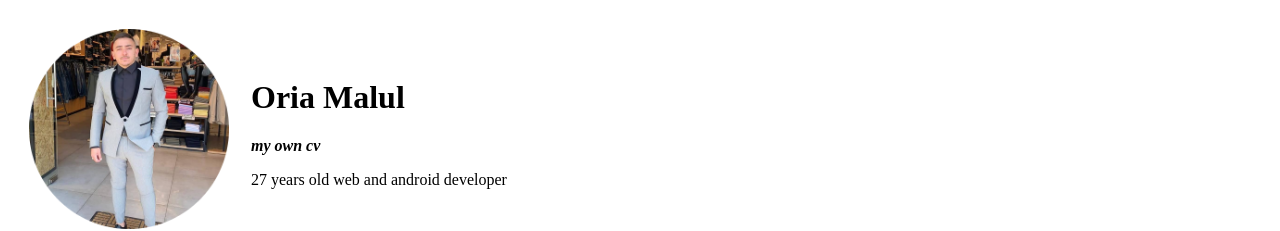
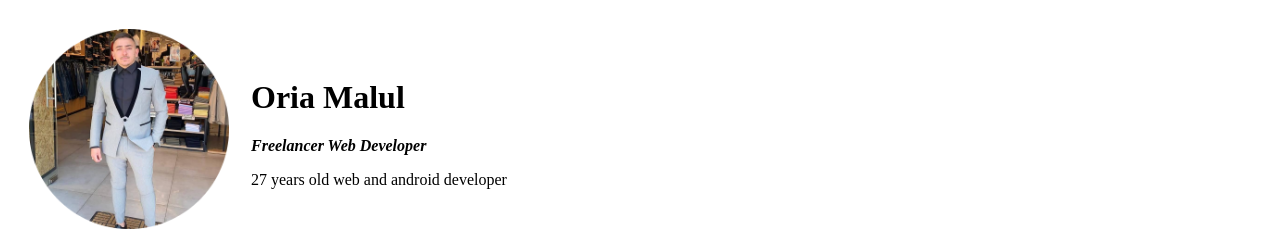
Before and after one commit to oriaoo/cv, a plain HTML site: page index.html in a window 1280 px wide. Shown: the top 231 px of the page. Drawn offline with Linux system fonts and the light colour scheme.

Commit message:
Update index.html

```diff
--- a/index.html
+++ b/index.html
@@ -12,7 +12,7 @@
       <td><img src="images/oria-modified.png" alt="oria cv" height="200" width="200"></td>
       <td>
         <h1>Oria Malul</h1>
-        <p><em><strong>my own cv </strong></em></p>
+        <p><em><strong>Freelancer Web Developer </strong></em></p>
         <p>27 years old web and android developer</p>
       </td>
     </tr>
```
